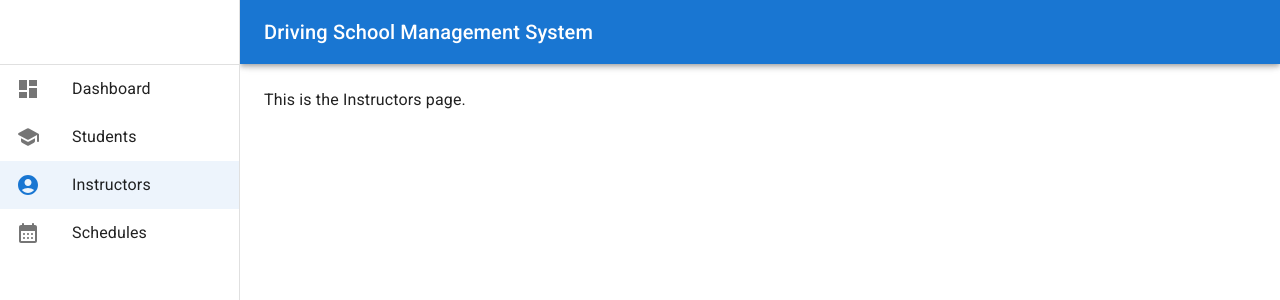
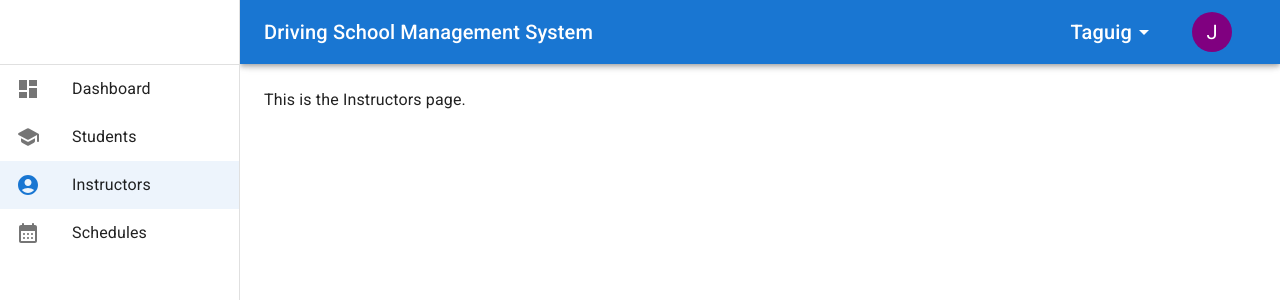
Before and after one commit to EmilAlamares/driving-school-system, a React (Create React App) app: page /instructors in a window 1280 px wide. Shown: the top 300 px of the page. Built offline with nearby package versions, Linux system fonts and the light colour scheme.

Commit message:
Add account menu and branch menu.

```diff
--- a/public/index.html
+++ b/public/index.html
@@ -24,7 +24,7 @@
       work correctly both with client-side routing and a non-root public URL.
       Learn how to configure a non-root public URL by running `npm run build`.
     -->
-    <title>React App</title>
+    <title>Driving School System</title>
   </head>
   <body>
     <noscript>You need to enable JavaScript to run this app.</noscript>
--- a/src/App.js
+++ b/src/App.js
@@ -1,5 +1,4 @@
 import * as React from "react"
-import PropTypes from "prop-types"
 import AppBar from "@mui/material/AppBar"
 import Box from "@mui/material/Box"
 import CssBaseline from "@mui/material/CssBaseline"
@@ -25,6 +24,8 @@ import Instructors from "./pages/Instructors"
 import AccountCircleRoundedIcon from '@mui/icons-material/AccountCircleRounded';
 import SchoolRoundedIcon from '@mui/icons-material/SchoolRounded';
 import CalendarMonthRoundedIcon from '@mui/icons-material/CalendarMonthRounded';
+import AccountMenu from "./components/AccountMenu"
+import BranchMenu from "./components/BranchMenu"
 
 const drawerWidth = 240
 
@@ -128,6 +129,9 @@ function App(props) {
           <Typography variant="h6" noWrap component="div" sx={{pointerEvents: 'none'}}>
             Driving School Management System
           </Typography>
+
+          <BranchMenu />
+          <AccountMenu />
         </Toolbar>
       </AppBar>
       <Box
@@ -189,12 +193,4 @@ function App(props) {
   )
 }
 
-App.propTypes = {
-  /**
-   * Injected by the documentation to work in an iframe.
-   * You won't need it on your project.
-   */
-  window: PropTypes.func,
-}
-
 export default App
--- /dev/null
+++ b/src/components/AccountMenu.js
@@ -0,0 +1,37 @@
+import { Avatar, Menu, MenuItem, IconButton } from "@mui/material"
+import { useState } from "react"
+
+const AccountMenu = () => {
+  const [anchorEl, setAnchorEl] = useState(null)
+  const open = Boolean(anchorEl)
+
+  const handleOpen = (e) => {
+    setAnchorEl(e.currentTarget)
+  }
+
+  const handleClose = (e) => {
+    setAnchorEl(null)
+  }
+
+  return (
+    <>
+      <IconButton
+        sx={{ position: "absolute", right: 48, p: 0 }}
+        onClick={handleOpen}
+      >
+        <Avatar sx={{ bgcolor: "purple" }}>J</Avatar>
+      </IconButton>
+      <Menu
+        anchorEl={anchorEl}
+        open={open}
+        onClose={handleClose}
+        sx={{ mt: "5px" }}
+      >
+        <MenuItem>Account Settings</MenuItem>
+        <MenuItem>Log Out</MenuItem>
+      </Menu>
+    </>
+  )
+}
+
+export default AccountMenu
--- /dev/null
+++ b/src/components/BranchMenu.js
@@ -0,0 +1,68 @@
+import {
+  List,
+  ListItem,
+  MenuItem,
+  Menu,
+  ListItemButton,
+  Typography,
+} from "@mui/material"
+import ArrowDropDownIcon from "@mui/icons-material/ArrowDropDown"
+import React from "react"
+import { useState } from "react"
+
+const branches = ["Taguig", "Caloocan", "Makati", "Cavite"]
+
+const BranchMenu = () => {
+  const [anchorEl, setAnchorEl] = useState(null)
+  const [selectedIndex, setSelectedIndex] = useState(0)
+  const open = Boolean(anchorEl)
+
+  const handleClickListItem = (e) => {
+    setAnchorEl(e.currentTarget)
+  }
+
+  const handleMenuItemClick = (event, index) => {
+    setSelectedIndex(index)
+    setAnchorEl(null)
+  }
+
+  const handleClose = (e) => {
+    setAnchorEl(null)
+  }
+
+  return (
+    <React.Fragment>
+      <List
+        sx={{ position: "absolute", right: 120, p: 0 }}
+        component="nav"
+        aria-label="Device settings"
+        variant="outlined"
+      >
+        <ListItem disablePadding>
+          <ListItemButton id="branch-button" onClick={handleClickListItem} sx={{paddingRight: '4px'}}>
+            <Typography variant="h6"> {branches[selectedIndex]}</Typography>
+            <ArrowDropDownIcon sx={{ p: 0 }} />
+          </ListItemButton>
+        </ListItem>
+      </List>
+      <Menu
+        id="branch-menu"
+        anchorEl={anchorEl}
+        open={open}
+        onClose={handleClose}
+      >
+        {branches.map((branch, index) => (
+          <MenuItem
+            key={branch}
+            selected={index === selectedIndex}
+            onClick={(event) => handleMenuItemClick(event, index)}
+          >
+            {branch}
+          </MenuItem>
+        ))}
+      </Menu>
+    </React.Fragment>
+  )
+}
+
+export default BranchMenu
```
